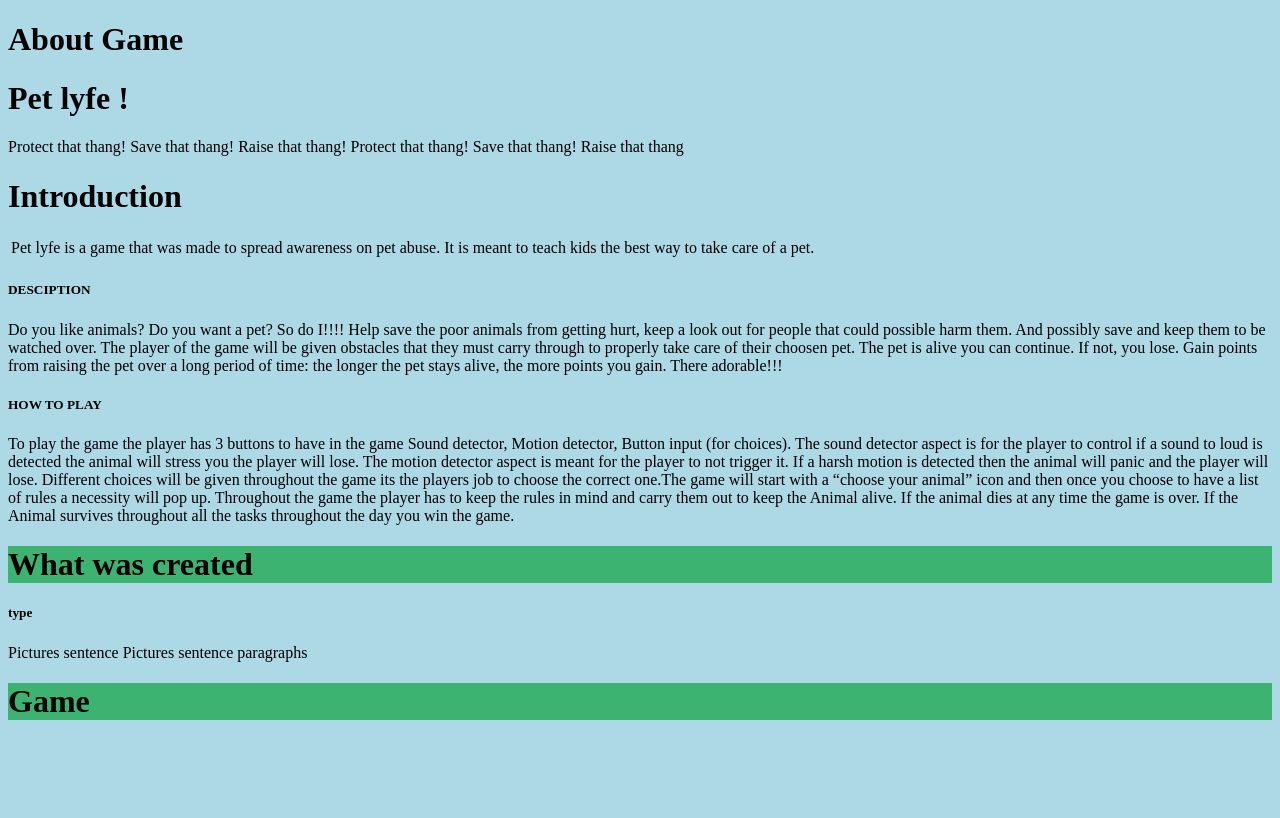
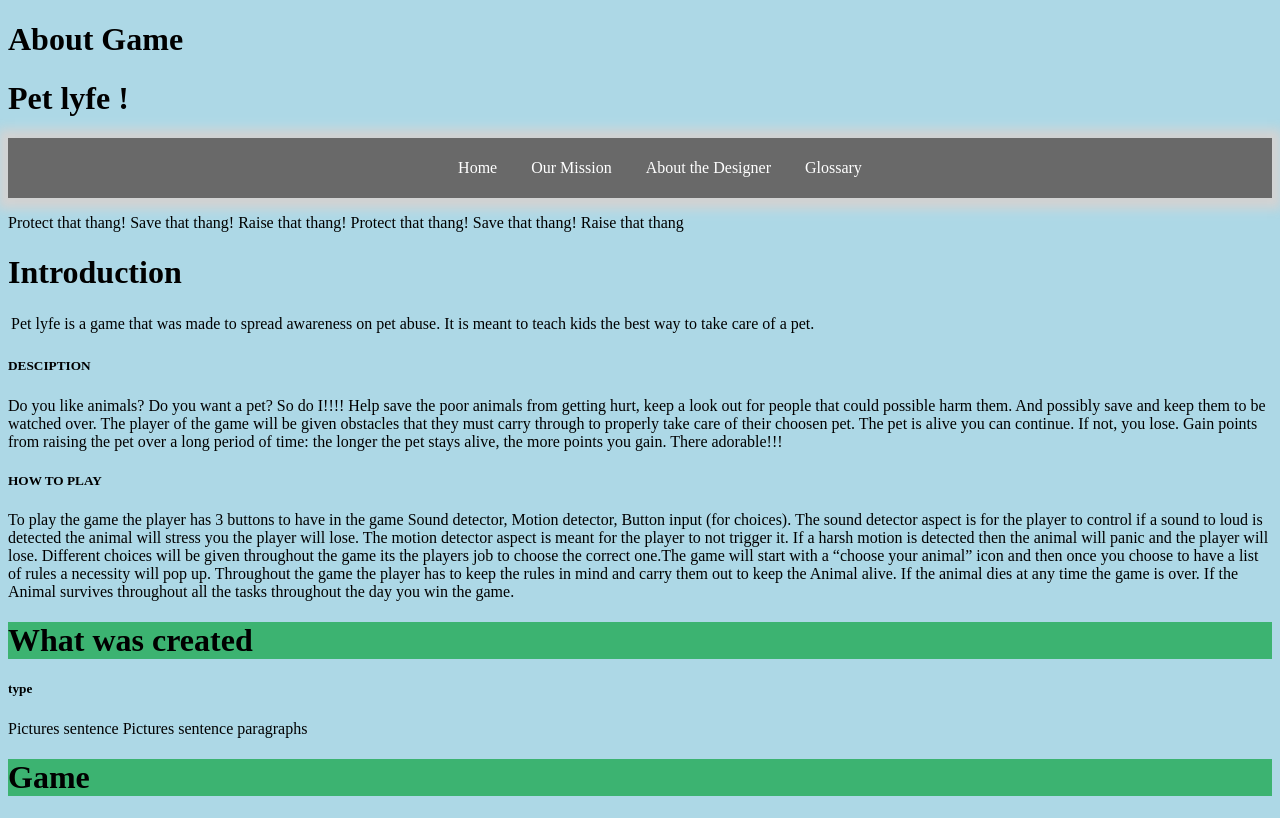
Before and after one commit to Koteirachel/GAME, a plain HTML site: page about.html in a window 1280 px wide. Drawn offline with Linux system fonts and the light colour scheme.

Commit message:
Update about.html

```diff
--- a/about.html
+++ b/about.html
@@ -10,6 +10,14 @@
 <body>
 <h1> About Game </h1>
 <h1> Pet lyfe !</h1>
+ <nav id="topNav">
+  <ul>
+    <li> <a href="index.html">Home</a> </li>
+    <li> <a href="mission.html">Our Mission</a> </li>
+    <li> <a href="about.html">About the Designer</a> </li>
+    <li> <a href="glossary.html">Glossary</a> </li>
+  </ul>
+</nav>
  <td>Protect that thang! Save that thang! Raise that thang!
 </td> Protect that thang! Save that thang! Raise that thang
 <h1>Introduction</h1>
@@ -36,5 +44,6 @@
 
 </th>paragraphs </th>
 <h1 style="background-color:MediumSeaGreen;">Game</h1>
+
 </body>
 </html>
```
